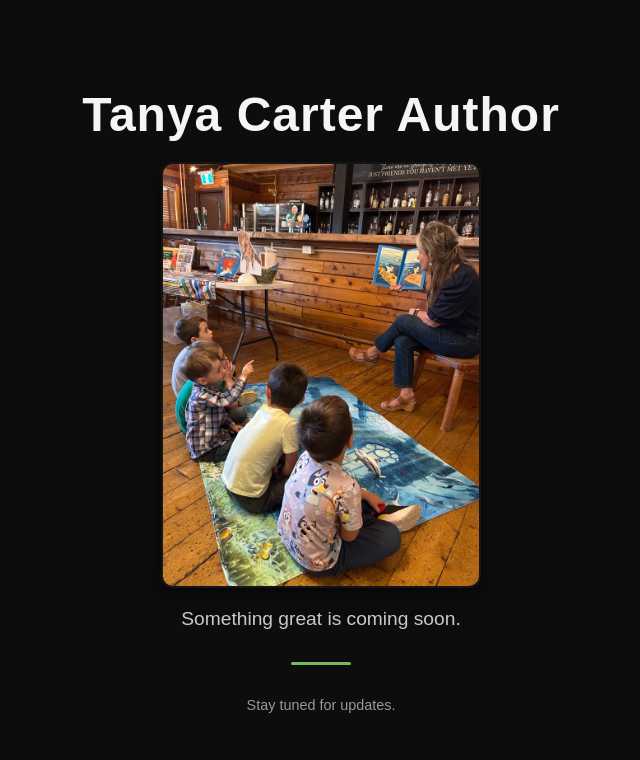
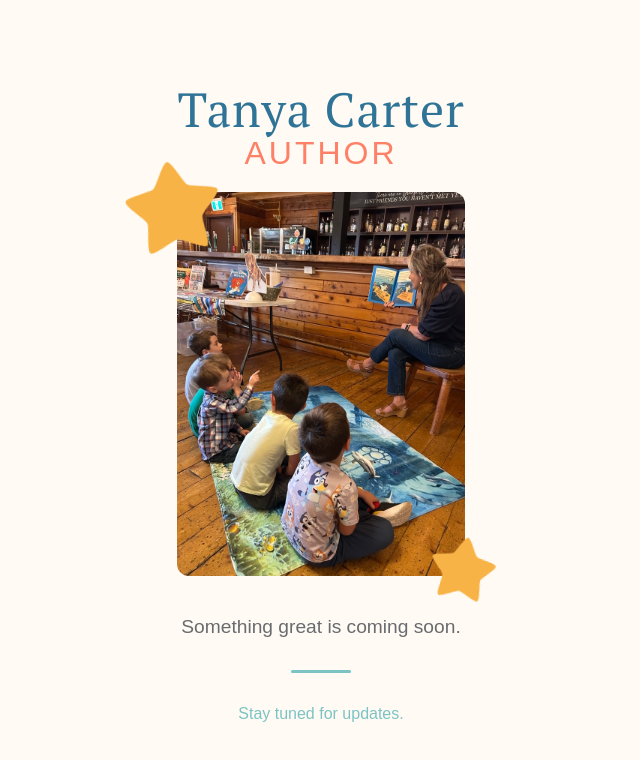
Before and after one commit to LethalLizard-Studios/tanyalcarterauthor, a plain HTML site: page index.html in a window 1280 px wide. Shown: the whole page, without its empty margins (319-959 px from the left). Drawn offline with Linux system fonts and the light colour scheme; a web font is replaced by a local one.

Commit message:
Colors and stars

```diff
--- a/index.html
+++ b/index.html
@@ -4,12 +4,36 @@
   <meta charset="UTF-8" />
   <meta name="viewport" content="width=device-width, initial-scale=1.0" />
   <title>Tanya L Carter Author</title>
+
+  <!-- Google Fonts -->
+  <link rel="preconnect" href="https://fonts.googleapis.com">
+  <link rel="preconnect" href="https://fonts.gstatic.com" crossorigin>
+  <link href="https://fonts.googleapis.com/css2?family=PT+Serif:ital,wght@0,400;0,700;1,400;1,700&display=swap" rel="stylesheet">
+  <link href="https://fonts.googleapis.com/css2?family=Funnel+Display:wght@300..800&family=PT+Serif:ital,wght@0,400;0,700;1,400;1,700&display=swap" rel="stylesheet">
+
   <link rel="stylesheet" href="style.css" />
 </head>
 <body>
   <div class="container">
-    <h1>Tanya Carter Author</h1>
-    <img src="images/author.jpg" alt="Tanya L Carter" class="hero-image" />
+    <h1>Tanya Carter</h1>
+    <h2>AUTHOR</h2>
+
+    <!-- replaced single img with a positioned wrapper that contains the image and two inline SVG stars -->
+    <div class="hero-wrap">
+      <img src="images/author.jpg" alt="Tanya L Carter" class="hero-image" />
+
+      <!-- top-left star (larger) -->
+      <svg class="star star--tl" viewBox="0 0 512 512" xmlns="http://www.w3.org/2000/svg" aria-hidden="true" focusable="false">
+        <!-- rounded-star path (fill set via CSS but can be present here as fallback) -->
+        <path d="M256 38.013c-22.458 0-66.472 110.3-84.64 123.502-18.17 13.2-136.674 20.975-143.614 42.334-6.94 21.358 84.362 97.303 91.302 118.662 6.94 21.36-22.286 136.465-4.116 149.665 18.17 13.2 118.61-50.164 141.068-50.164 22.458 0 122.9 63.365 141.068 50.164 18.17-13.2-11.056-128.306-4.116-149.665 6.94-21.36 98.242-97.304 91.302-118.663-6.94-21.36-125.444-29.134-143.613-42.335-18.168-13.2-62.182-123.502-84.64-123.502z"/>
+      </svg>
+
+      <!-- bottom-right star (smaller) -->
+      <svg class="star star--br" viewBox="0 0 512 512" xmlns="http://www.w3.org/2000/svg" aria-hidden="true" focusable="false">
+        <path d="M256 38.013c-22.458 0-66.472 110.3-84.64 123.502-18.17 13.2-136.674 20.975-143.614 42.334-6.94 21.358 84.362 97.303 91.302 118.662 6.94 21.36-22.286 136.465-4.116 149.665 18.17 13.2 118.61-50.164 141.068-50.164 22.458 0 122.9 63.365 141.068 50.164 18.17-13.2-11.056-128.306-4.116-149.665 6.94-21.36 98.242-97.304 91.302-118.663-6.94-21.36-125.444-29.134-143.613-42.335-18.168-13.2-62.182-123.502-84.64-123.502z"/>
+      </svg>
+    </div>
+
     <p class="tagline">Something great is coming soon.</p>
     <div class="line"></div>
     <p class="small-text">Stay tuned for updates.</p>
--- a/style.css
+++ b/style.css
@@ -7,8 +7,8 @@
 
 body {
   height: 100vh;
-  background: #0d0d0d;
-  color: #f5f5f5;
+  background: #FFFAF3;
+  color: #696B6F;
   font-family: "Poppins", Arial, sans-serif;
   display: flex;
   align-items: center;
@@ -24,29 +24,43 @@ body {
 /* Main title */
 h1 {
   font-size: 3rem;
+  font-family: "PT Serif", serif;
+  font-weight: 400;
+  font-style: normal;
+  color: #2F7497;
   letter-spacing: 1px;
+}
+
+h2 {
+  font-size: 2rem;
+  font-family: "Funnel Display", sans-serif;
+  font-optical-sizing: auto;
+  font-weight: 500;
+  font-style: normal;
+  color: #FD8067;
+  letter-spacing: 3px;
+  margin-top: -0.4rem; /* moved up slightly to sit closer to h1 */
 }
 
 /* Tagline */
 .tagline {
   margin-top: 1rem;
   font-size: 1.2rem;
-  color: #c9c9c9;
 }
 
 /* Accent line */
 .line {
   width: 60px;
   height: 3px;
-  background: #75bb5a;
+  background: #7BC4C3;
   margin: 2rem auto;
   border-radius: 2px;
 }
 
 /* Small footer text */
 .small-text {
-  color: #999;
-  font-size: 0.9rem;
+  color: #7BC4C3;
+  font-size: 1rem;
 }
 
 .hero-image {
@@ -57,11 +71,43 @@ h1 {
   margin: 1.25rem auto;
   border-radius: 12px;
   object-fit: cover;
-  box-shadow: 0 6px 20px rgba(0,0,0,0.6);
-  border: 2px solid rgba(255,255,255,0.03);
 }
 
-/* Optional responsive tweak */
+/* Hero wrap for positioning stars */
+.hero-wrap {
+  position: relative;
+  display: inline-block; /* shrink-wrap to image */
+}
+
+/* ensure the inline SVGs inherit sizing and use the desired color */
+.star {
+  position: absolute;
+  fill: #F8B346; /* requested color */
+  pointer-events: none;
+  display: block;
+  /* ensure SVG scales using width/height */
+  width: 104px; /* doubled from 56px */
+  height: 104px; /* doubled from 56px */
+  will-change: transform;
+}
+
+/* top-left (larger) */
+.star--tl {
+  top: -18px;
+  left: -40px;
+    transform: rotate(-8deg);
+}
+
+/* bottom-right (smaller) */
+.star--br {
+  bottom: -8px;
+  right: -18px;
+  width: 72px; /* doubled from 36px */
+  height: 72px; /* doubled from 36px */
+  transform: rotate(10deg);
+}
+
+/* Responsive tweaks so stars scale down on small screens */
 @media (max-width: 600px) {
   h1 {
     font-size: 2.2rem;
@@ -69,4 +115,15 @@ h1 {
   .tagline {
     font-size: 1rem;
   }
+  h2 {
+    margin-top: -0.25rem; /* gentler adjustment on small screens */
+  }
+  .star {
+    width: 88px; /* doubled from 44px */
+    height: 88px; /* doubled from 44px */
+  }
+  .star--br {
+    width: 56px; /* doubled from 28px */
+    height: 56px; /* doubled from 28px */
+  }
 }
```
Also changed, not shown: images/rounded-star.svg (added).
